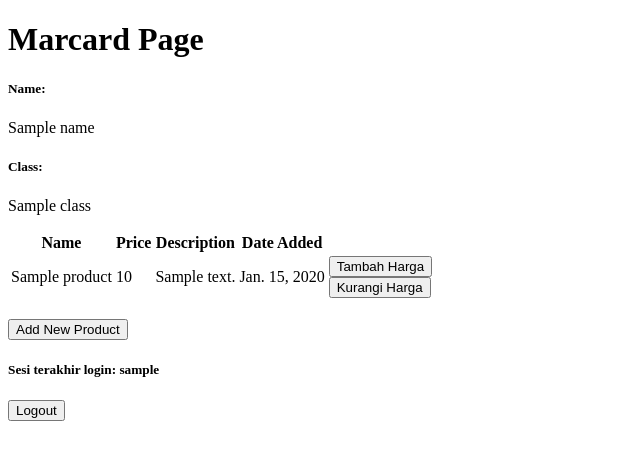
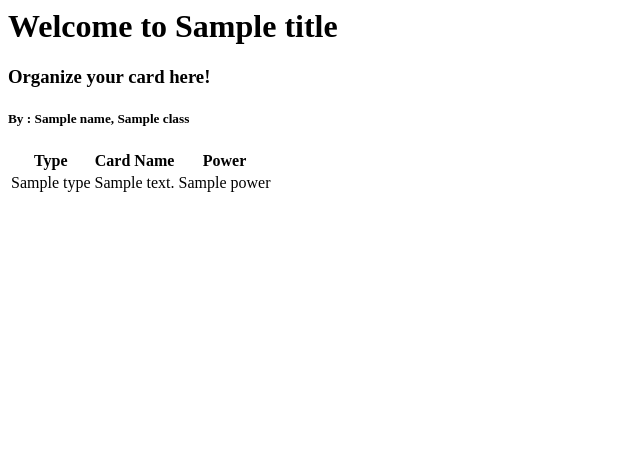
Before and after one commit to gammafarrel/marcard, a Django app: template main/templates/main.html in a window 1280 px wide. Shown: the top 460 px of the page, without its empty margins (0-640 px from the left). Run offline with Django 4.2, Linux system fonts and the light colour scheme; tables that the repository leaves empty hold one stand-in row (values such as "Sample post"); the template is opened without the code that fills it: values that come from a table or form of the project are taken from there, most other values are stand-ins (such as "Sample title", 1, 10 or a date in 2020).

Commit message:
Balik ke TUGAS 2 10d5e7bbf04d6f32b67b7727ffef7bb5f2d25269

```diff
--- a/main/models.py
+++ b/main/models.py
@@ -1,12 +1,8 @@
-from typing import Any
 from django.db import models
-from django.contrib.auth.models import User
 
 # Create your models here.
 
-class Product(models.Model):
-    user = models.ForeignKey(User, on_delete=models.CASCADE)
+class Item(models.Model):
     name = models.CharField(max_length=255)
-    date_added = models.DateField(auto_now_add=True)
-    price = models.IntegerField()
+    amount = models.IntegerField()
     description = models.TextField()
--- a/main/templates/main.html
+++ b/main/templates/main.html
@@ -1,63 +1,18 @@
-{% extends 'base.html' %}
+<h1>Welcome to {{ title }}</h1>
 
-{% block content %}
-    <h1>Marcard Page</h1>
+<h3>Organize your card here!</h3>
 
-    <h5>Name:</h5>
-    <p>{{name}}</p>
+<h5>By : {{ name }}, {{ class }}</h5>
 
-    <h5>Class:</h5>
-    <p>{{class}}</p>
-
-    <!-- <h9>Kamu menyimpan {{items}} item pada aplikasi ini</h9>  -->
-
-    <table>
-      <tr>
-          <th>Name</th>
-          <th>Price</th>
-          <th>Description</th>
-          <th>Date Added</th>
-      </tr>
-
-      {% comment %} Berikut cara memperlihatkan data produk di bawah baris ini {% endcomment %}
-
-      {% for product in products %}
-          <tr>
-              <td>{{product.name}}</td>
-              <td>{{product.price}}</td>
-              <td>{{product.description}}</td>
-              <td>{{product.date_added}}</td>
-              <td>
-                <!-- Untuk menambah stok -->
-                <form method="POST" action="{% url 'main:increment_stock' product.id %}">
-                    {% csrf_token %}
-                    <button type="submit">Tambah Harga</button>
-                </form>
-
-                <!-- Untuk mengurangi stok -->
-                <form method="POST" action="{% url 'main:decrement_stock' product.id %}">
-                    {% csrf_token %}
-                    <button type="submit">Kurangi Harga</button>
-                </form>
-              </td>
-          </tr>
-      {% endfor %}
+<table>
+    <tr>
+      <th>Type</th>
+      <th>Card Name</th>
+      <th>Power</th>
+    </tr>
+    <tr>
+      <td>{{ type }}</td>
+      <td>{{ description }}</td>
+      <td>{{ power }}</td>
+    </tr>
   </table>
-
-  <br />
-
-  <a href="{% url 'main:create_product' %}">
-      <button>
-          Add New Product
-      </button>
-  </a>
-
-  <h5>Sesi terakhir login: {{ last_login }}</h5>
-
-  <a href="{% url 'main:logout' %}">
-      <button>
-          Logout
-      </button>
-  </a>
-
-{% endblock content %}
--- a/main/tests.py
+++ b/main/tests.py
@@ -1,5 +1,5 @@
 from django.test import TestCase, Client
-from main.models import Product
+from main.models import Item
 
 class MainTest(TestCase):
     def setUp(self):
@@ -22,13 +22,13 @@ class MainTest(TestCase):
 
     def test_item_model(self):
         # Create a test Product instance
-        product = Product.objects.create(
+        product = Item.objects.create(
             name='Test Product',
             description='Test description',
             amount='20',
         )
         # Query the database to check if the product was created
-        saved_product = Product.objects.get(id=product.id)
+        saved_product = Item.objects.get(id=product.id)
         self.assertEqual(saved_product.name, 'Test Product')
 
     def test_invalid_main_url_returns_404(self):
--- a/main/urls.py
+++ b/main/urls.py
@@ -1,21 +1,8 @@
 from django.urls import path
-from main.views import show_main, create_product, show_xml, show_json, show_xml_by_id, show_json_by_id
-from main.views import register, login_user, logout_user
-from main.views import increment_stock, decrement_stock
-
+from main.views import show_main
 
 app_name = 'main'
 
 urlpatterns = [
     path('', show_main, name='show_main'),
-    path('create-product', create_product, name='create_product'),
-    path('xml/', show_xml, name='show_xml'),
-    path('json/', show_json, name='show_json'),
-    path('xml/<int:id>/', show_xml_by_id, name='show_xml_by_id'),
-    path('json/<int:id>/', show_json_by_id, name='show_json_by_id'),
-    path('register/', register, name='register'),
-    path('login/', login_user, name='login'),
-    path('logout/', logout_user, name='logout'),
-     path('increment_stock/<int:product_id>/', increment_stock, name='increment_stock'),
-    path('decrement_stock/<int:product_id>/', decrement_stock, name='decrement_stock'),
 ]
--- a/marcard/urls.py
+++ b/marcard/urls.py
@@ -20,5 +20,5 @@ from django.urls import path, include
 
 urlpatterns = [
     path('admin/', admin.site.urls),
-    path('', include('main.urls')),
+    path('main/', include('main.urls')),
 ]
--- a/requirements.txt
+++ b/requirements.txt
@@ -4,4 +4,3 @@ whitenoise
 psycopg2-binary
 requests
 urllib3
-environ
```
Also changed, not shown: READEME.md (added, +32 -0 lines), main/views.py (+7 -109 lines), marcard/settings.py (+2 -13 lines).
